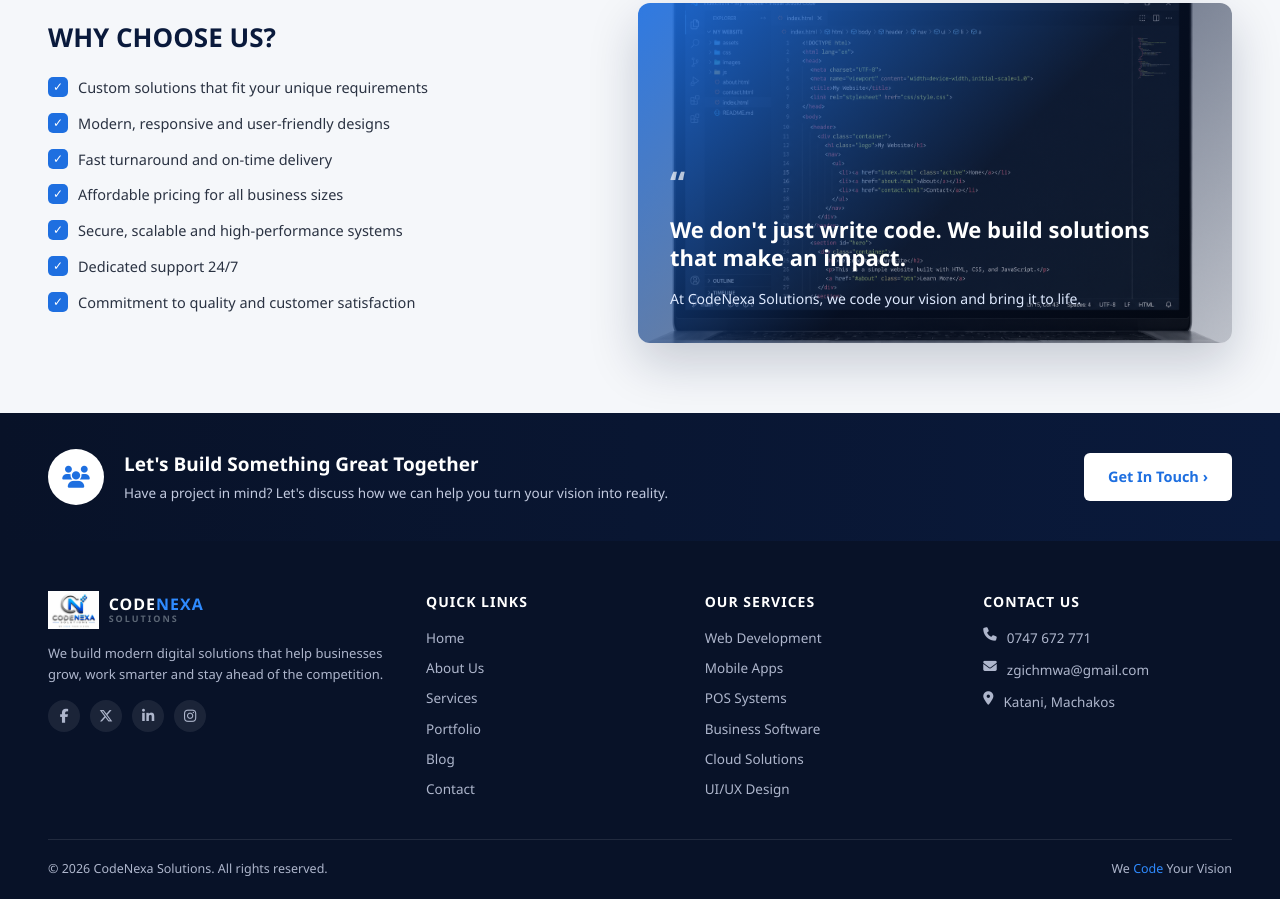
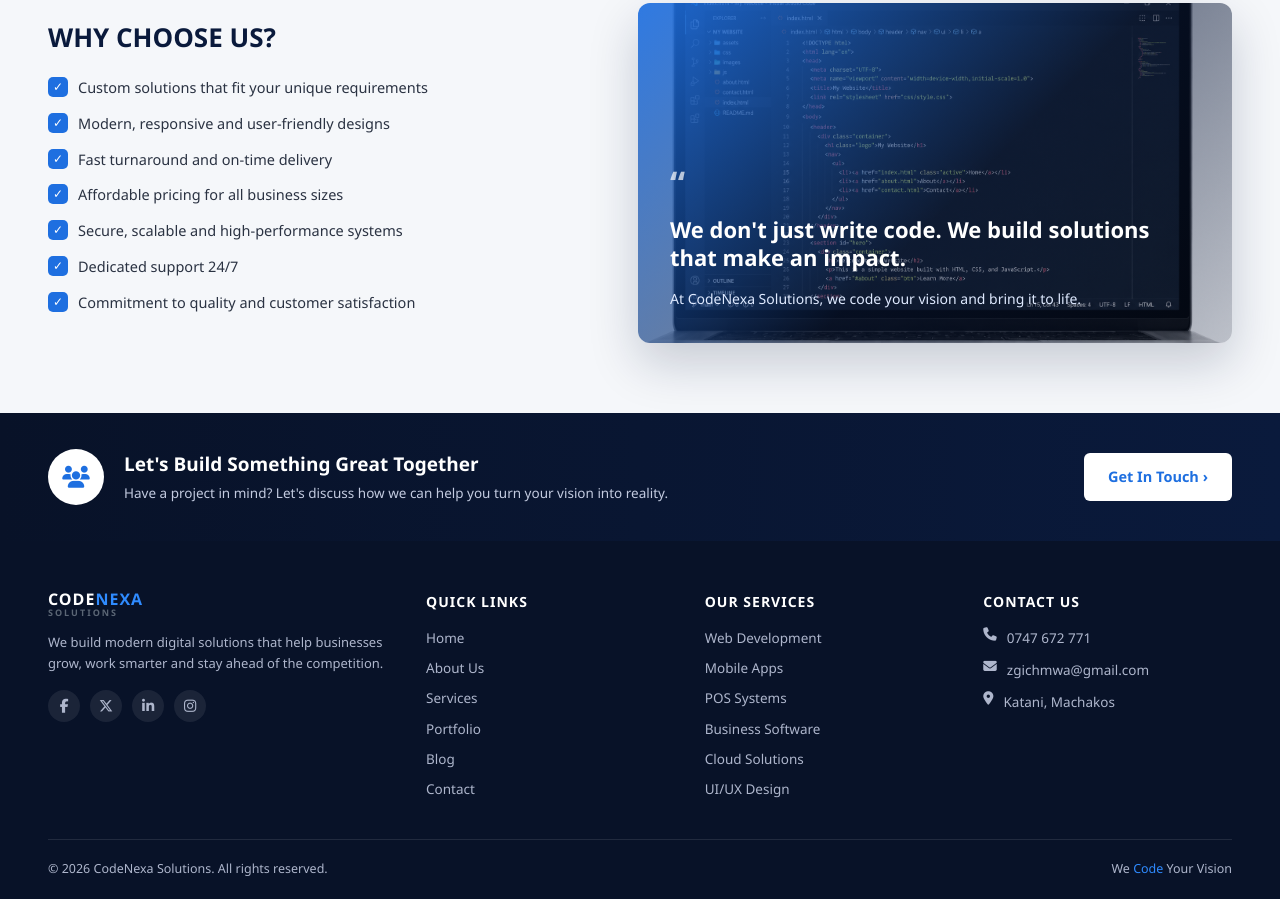
Before and after one commit to bongeriders-commits/Codenexa, a website: page about.html in a window 1280 px wide. Shown: the part 1320-2219 px from the top of the page. Drawn offline with Linux system fonts and the light colour scheme.

Commit message:
Update about.html

```diff
--- a/about.html
+++ b/about.html
@@ -368,8 +368,8 @@
   <div class="footer-grid">
     <div class="footer-col">
       <div class="logo-wrap" style="margin-bottom:14px;">
-        <img src="images/logo.png" alt="CodeNexa Solutions logo" style="height:38px;">
-        <div class="logo-text">
+
+          <div class="logo-text">
           <div class="brand" style="color:#fff;font-size:16px;">CODE<span>NEXA</span></div>
           <div class="tagline">SOLUTIONS</div>
         </div>
```
